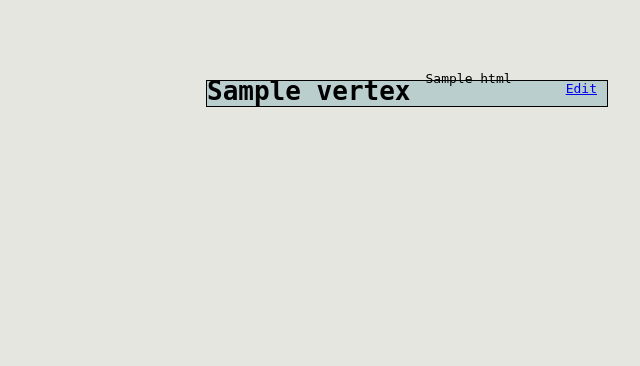
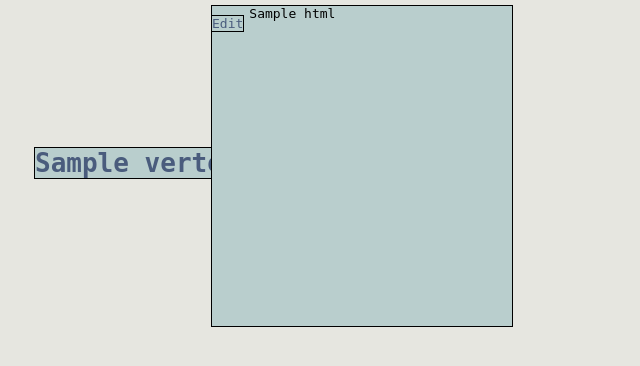
Before and after one commit to bmetitiri/proto, a Python web app: template template/VertexView.html in a window 1280 px wide. Shown: the top 366 px of the page, without its empty margins (434-1074 px from the left). Run offline with Jinja, Linux system fonts and the light colour scheme; the template is opened without the code that fills it: most values are stand-ins (such as "Sample title", 1, 10 or a date in 2020).

Commit message:
Screwing with styles

```diff
--- a/static/simplex.css
+++ b/static/simplex.css
@@ -1,14 +1,17 @@
-* {font-family:monospace; margin:0; padding:0;}
+*{font-family:monospace; margin:0; padding:0;}
+a {color:#4a5c7d; text-decoration:none;}
 body {background:#e6e6e0;}
-h1 {display:inline; float:left; margin:5px 15px 0 0;}
-form {padding:20px 50px;}
-input, textarea {background:#fff; border:1px solid #000; width:300px;}
-input[type="submit"] {margin-bottom:5px; width:100px;}
-p {background:#fff; border:1px solid #000; padding:8px;
-	margin:4px -10px; width:390px;}
-textarea {height:200px;}
-.content {margin-top:-10px;}
-.clear {clear:both;}
-.edit {float:right; margin:10px;}
-.vertices {background:#b9cecd; border:1px solid #000; left:50%;
-	position:absolute; top:10%; width:400px;}
+form {padding:10px; width:280px;}
+h1 {margin:142px -130px 0 0; overflow:hidden; position:absolute; right:50%;
+	white-space:nowrap; width:300px; z-index:-1; -moz-transform:rotate(-90deg);}
+input, p, textarea {background:#fff; border:1px solid #000;}
+input {width:200px;}
+label {display:block; float:left; width:80px;}
+input[type="submit"] {margin:5px 0 0 80px; width:100px;}
+p {margin:5px -5px; padding:5px;}
+textarea {width:280px; height:200px;}
+.body, form, h1{background:#b9cecd; border:1px solid #000;}
+.body, form {margin:5px; min-height:320px;}
+.body {max-width:300px;}
+.edit{background:#b9cecd; border:1px solid #000; float:left; margin:10px 5px 0;}
+.vertices{margin-left:50%;}
--- a/template/VertexEdit.html
+++ b/template/VertexEdit.html
@@ -3,13 +3,12 @@
 {% block content %}
 <div class="vertices">
 <h1 class="name"><a href="{{vertex.url}}">{{vertex.name}}</a></h1>
-<form method="POST" class="vertex">
+<form method="POST">
 	<label for="name">Name</label>
 	<input type="text" id="name" name="name" value="{{vertex.name}}" />
 	<br /><label for="content">Content</label>
 	<textarea name="content" id="content">{{vertex.content}}</textarea>
 	<br /><input type="submit" value="Update">
-<div class="clear"></div>
 </form>
 </div>
 {% endblock %}
--- a/template/VertexView.html
+++ b/template/VertexView.html
@@ -3,9 +3,9 @@
 {% block content %}
 <div class="vertices">
 <div class="vertex">
-	<h1 class="name">{{vertex.name}}</h1>
+	<h1 class="name"><a href="{{vertex.url}}">{{vertex.name}}</a></h1>
 	<a class="edit" href="{{vertex.edit_url}}">Edit</a>
-	<div class="content">{{vertex.html}}</div>
+	<div class="body">{{vertex.html}}</div>
 </div>
 </div>
 {% endblock %}
```
